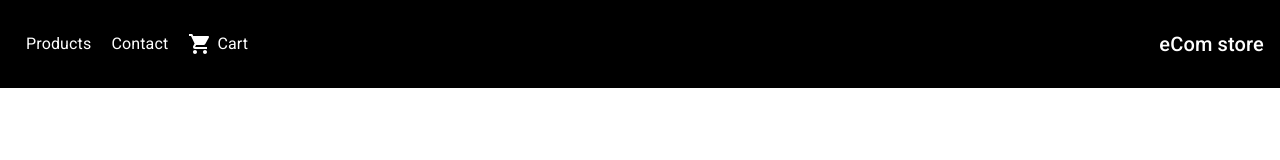
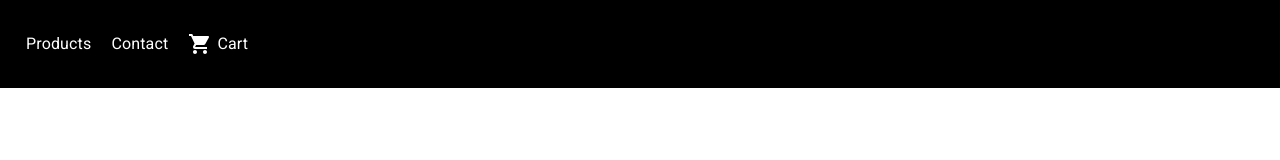
Before and after one commit to Ramsnes/frameworks-CA, a React (Create React App) app in the folder ecom-store/: page /checkout-complete in a window 1280 px wide. Shown: the top 160 px of the page. Built offline with nearby package versions, Linux system fonts and the light colour scheme.

Commit message:
removed logo and imgs

```diff
--- a/ecom-store/public/index.html
+++ b/ecom-store/public/index.html
@@ -2,7 +2,7 @@
 <html lang="en">
   <head>
     <meta charset="utf-8" />
-    <link rel="icon" href="%PUBLIC_URL%/ecommerce.png" />
+    <link rel="icon" href="%PUBLIC_URL%/carttest.png" />
     <meta name="viewport" content="width=device-width, initial-scale=1" />
     <meta name="theme-color" content="#000000" />
     <meta
--- a/ecom-store/src/Header.jsx
+++ b/ecom-store/src/Header.jsx
@@ -1,6 +1,6 @@
 import React from "react";
 import Nav from "./Nav";
-import { Box, Typography } from "@mui/material";
+import { Box } from "@mui/material";
 
 function Header() {
   return (
@@ -21,17 +21,6 @@ function Header() {
           }}
         >
           <Nav />
-          <Typography
-            variant="h6"
-            component="div"
-            sx={{
-              flexGrow: 1,
-              color: "white",
-              textAlign: "end",
-            }}
-          >
-            eCom store
-          </Typography>
         </div>
       </Box>
     </header>
```
Also changed, not shown: ecom-store/public/carttest.png (added), ecom-store/public/ecommerce.png (deleted).
